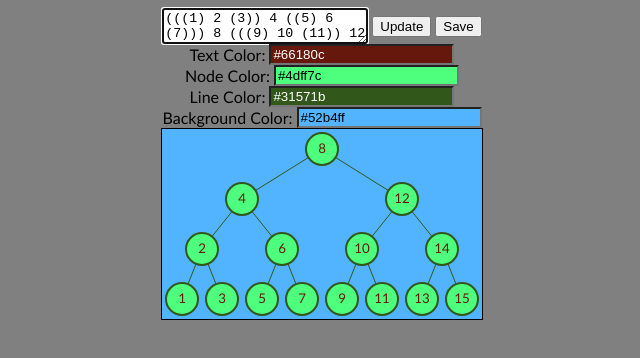
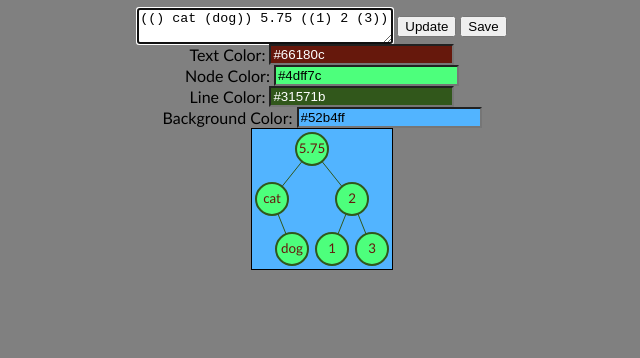
Before and after one commit to Duta/420blazeit, a plain HTML site: page index.html in a window 1280 px wide. Shown: the whole page, without its empty margins (318-958 px from the left). Drawn offline with Linux system fonts and the light colour scheme.

Commit message:
Changed example tree

```diff
--- a/index.html
+++ b/index.html
@@ -8,7 +8,7 @@
       background-color: gray;
     }
     #inputfield {
-      width: 200px;
+      width: 250px;
     }
     #treescanvas {
       border: 1px solid black;
@@ -32,7 +32,7 @@
 </head>
 <body>
   <div class='centeringdiv'>
-    <textarea autofocus id='inputfield'>(((1) 2 (3)) 4 ((5) 6 (7))) 8 (((9) 10 (11)) 12 ((13) 14 (15)))</textarea>
+    <textarea autofocus id='inputfield'>(() cat (dog)) 5.75 ((1) 2 (3))</textarea>
     <button id='updatebutton'>Update</button>
     <button id='savebutton'>Save</button>
   </div>
```
